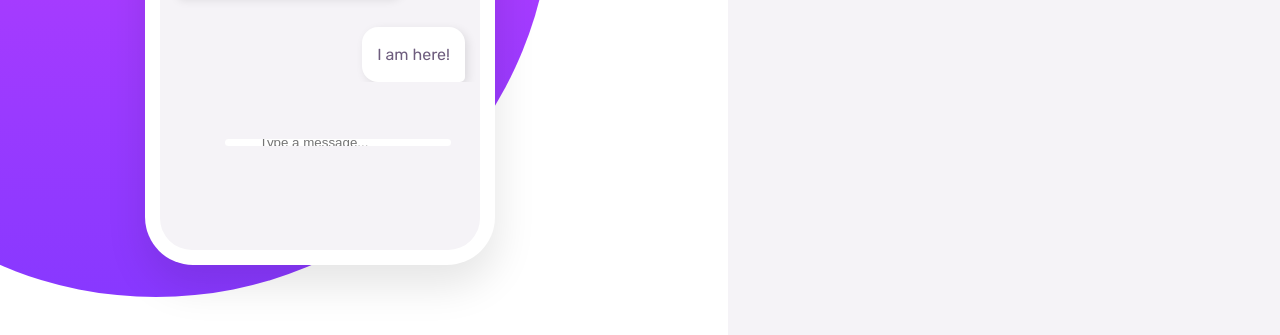
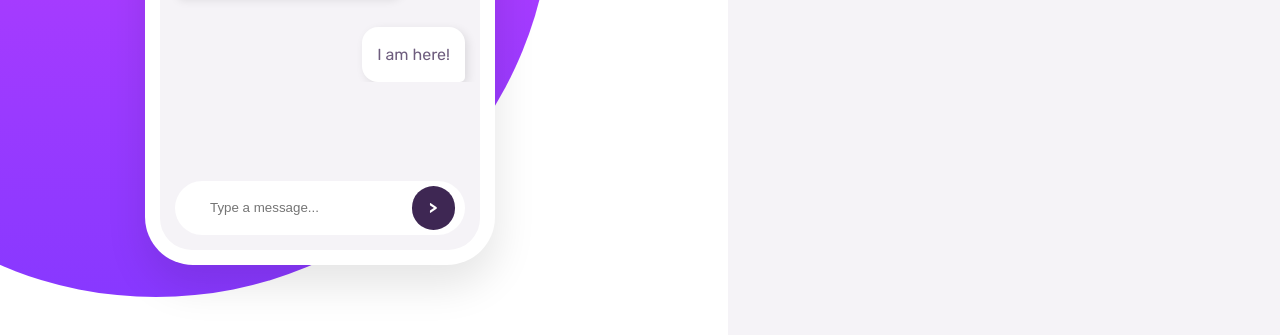
Before and after one commit to damnnou/lesson8-fundme-html, a website: page index.html in a window 1280 px wide. Shown: the part 535-870 px from the top of the page. Drawn offline with Linux system fonts and the light colour scheme.

Commit message:
added input + button

```diff
--- a/index.css
+++ b/index.css
@@ -188,23 +188,40 @@ h3 {
 }
 
 .phone-display-body-inputs {
+    position: relative;
     display: flex;
-    padding-left: 35px;
-    border-radius: 2rem;
+    justify-content: center;
+    align-items: center;
+    margin: auto 0 15px 0;
     border: none;
     outline: none;
-    width: 80%;
+    width: 100%;
     height: 10%;
 }
 
 .phone-display-body-input {
-    padding-left: 35px;
+    padding-left: 15px;
     border-radius: 2rem;
     border: none;
     outline: none;
-    width: 80%;
-    height: 10%;
-    margin: auto 15px 15px 15px;
+    width: 100%;
+    height: 100%;
+    margin: 0px 15px 0px 15px;
+    padding: 0 0 0 35px;
+}
+
+.phone-display-body-input-enter {
+    color: white;
+    position: absolute;
+    display: flex;
+    justify-content: center;
+    align-items: center;
+    border-radius: 100%;
+    right: 25px;
+    width: 43.5px;
+    height: 80%;
+    background-color: var(--main-heading);
+    cursor: pointer;
 }
 
 .right-box {
--- a/index.html
+++ b/index.html
@@ -35,7 +35,7 @@
                     </div>
                     <div class="phone-display-body-inputs">
                         <input class="phone-display-body-input" placeholder="Type a message..." />
-                        <div class="phone-display-body-input-enter"></div>
+                        <div class="phone-display-body-input-enter"><h4>></h4></div>
                     </div>
                 </div>
             </div>
```
